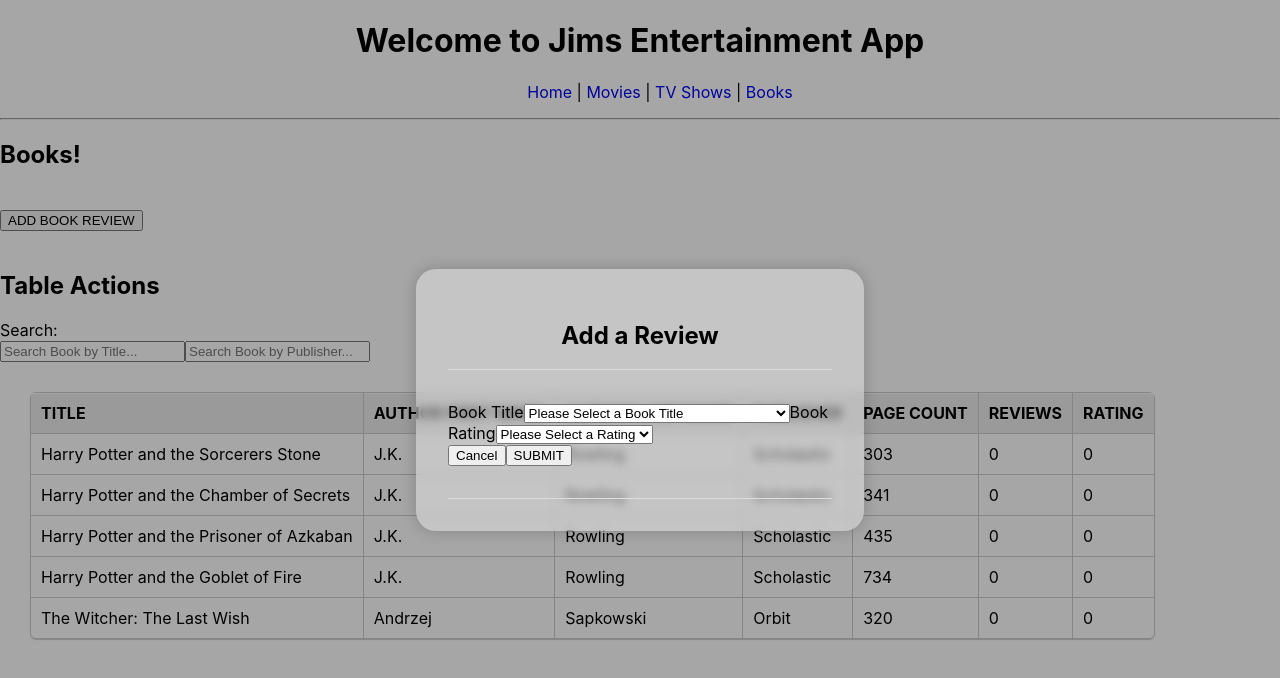
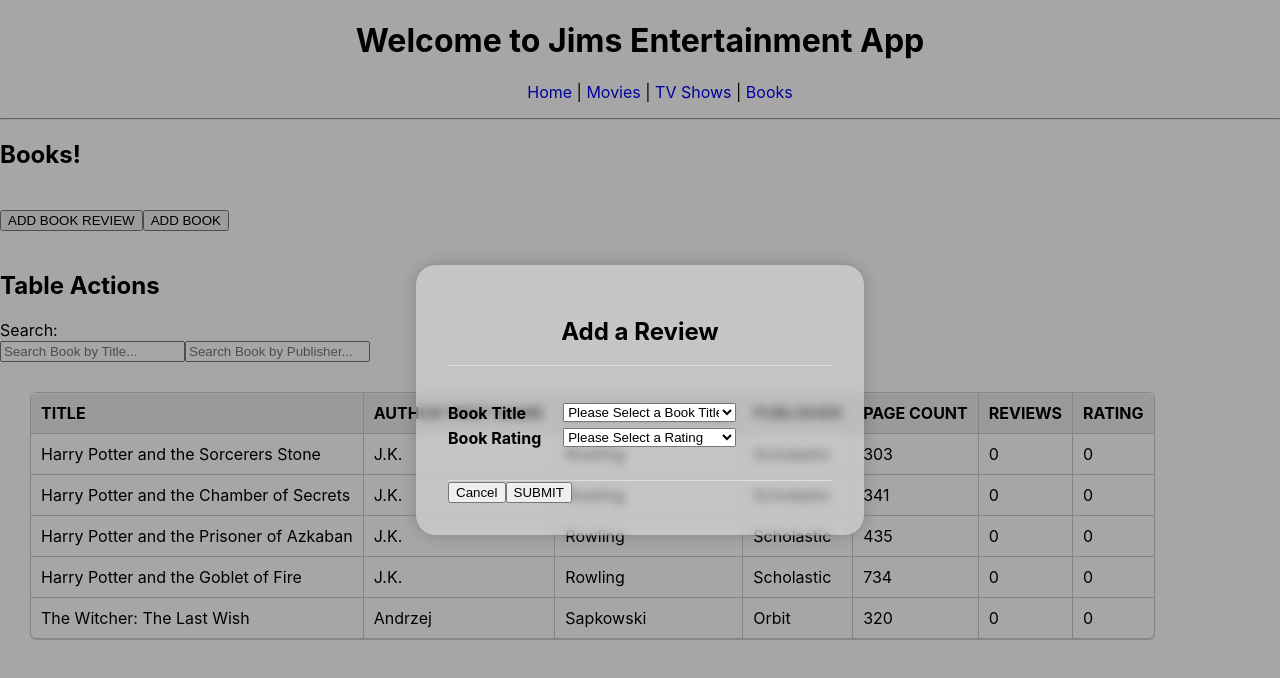
Before and after one commit to jjwebdev1865/ReactPersonalProject_EntertainmentApp, a React (Create React App) app: page /books in a window 1280 px wide. Both pictures are taken after a click on the button "ADD BOOK REVIEW". Shown: the top 678 px of the page. Built offline with nearby package versions, Linux system fonts and the light colour scheme.

Commit message:
add book temp commit

```diff
--- /dev/null
+++ b/src/components/AddBookModal.js
@@ -0,0 +1,66 @@
+import React from 'react';
+import '../static/modal.scss';
+
+export default class Modal1 extends React.Component {
+
+    render() {
+        const { show, title, submit, type, close, changeHandler }= this.props;
+        return(
+            <>
+                {show ?
+                <div className='modalContainer'>
+                    <div className='modal' onClick={(e) => e.stopPropagation()}>
+                        <header className='modal_header'>
+                                <h2 className='modal_header-title'>{title}</h2>
+                        </header>
+                        <main className='modal_content'>
+                            <form onSubmit={submit}>
+                                <div>
+                                    <label htmlFor='reviewTitle'>{type} Title</label>
+                                    <input
+                                        type="text"
+                                        placeholder="Please enter title..."
+                                        id='addBookTitle'
+                                        name='addBookTitle'
+                                        onChange={changeHandler}
+                                    />
+                                </div>
+                                <div>
+                                    <label  htmlFor='reviewTitle'>Author First Name</label>
+                                    <input
+                                        type="text"
+                                        placeholder="Please enter author first name..."
+                                        id='addBookAuthorFName'
+                                        name='addBookAuthorFName'
+                                        onChange={changeHandler}
+                                    />
+                                </div>
+
+                                <div>
+                                    <label htmlFor='reviewTitle'>Author Last Name</label>
+                                    <input type="text" placeholder="Please enter author last name..."/>
+                                </div>
+
+                                <div>
+                                    <label htmlFor='reviewTitle'>Publisher</label>
+                                    <input type="text" placeholder="Please enter publisher name..."/>
+                                </div>
+
+                                <div>
+                                    <label htmlFor='reviewTitle'>Page Count</label>
+                                    <input type="text" placeholder="Please enter page count..."/>
+                                </div>
+                            </form>
+
+                        </main>
+                        <footer className='modal-footer'>
+                            <input type="button" onClick={close} value="Cancel" />
+                            <input className='submit' type='submit' value="SUBMIT" onClick={submit} />
+                        </footer>
+                    </div>
+                </div>
+                : null }
+            </>
+        )
+    }
+}
--- a/src/components/table/Modal.js
+++ b/src/components/table/Modal.js
@@ -4,7 +4,6 @@ import '../../static/modal.scss';
 export default class Modal1 extends React.Component {
 
     render() {
-        // console.log(this.props.show)
         return (
             <>
             {this.props.show ?
@@ -15,6 +14,7 @@ export default class Modal1 extends React.Component {
                         </header>
                         <main className='modal_content'>
                             <form onSubmit={this.props.submit}>
+                                <div>
                                     <label htmlFor='reviewTitle'>{this.props.type} Title</label>
                                     <select id='reviewTitle' name='reviewTitle' onChange={this.props.changeHandler} required >
                                         {this.props.titles.map((title, index) => {
@@ -23,6 +23,8 @@ export default class Modal1 extends React.Component {
                                             )
                                         })}
                                     </select>
+                                </div>
+                                <div>
                                     <label htmlFor='reviewRating'>{this.props.type} Rating</label>
                                     <select className='reviewRatingInput' id='reviewRating' name='reviewRating' onChange={this.props.changeHandler} required>
                                         <option value="0">Please Select a Rating</option>
@@ -32,12 +34,13 @@ export default class Modal1 extends React.Component {
                                         <option value="4">4</option>
                                         <option value="5">5</option>
                                     </select>
+                                </div>
+                            </form>
+                        </main>
                         <footer className='modal-footer'>
                             <input type="button" onClick={this.props.close} value="Cancel" />
                             <input className='submit' type='submit' value="SUBMIT" />
                         </footer>
-                        </form>
-                    </main>
                     </div>
                 </div>
 
--- a/src/routes/books.jsx
+++ b/src/routes/books.jsx
@@ -5,6 +5,7 @@ import TableHeader from '../components/table/TableHeader';
 import jsonData from '../data/books.json';
 import TableBody from '../components/table/TableBody';
 import Modal from '../components/table/Modal';
+import AddBookModal from '../components/AddBookModal'
 import SearchBar from '../components/SearchBar';
 
 import '../static/pageStyles.css';
@@ -20,16 +21,34 @@ export default class Books extends React.Component {
             tableContent: [],
             bookTitles:[],
             modal_status: false,
+            modal_status_addBook: false,
             reviewTitle: "",
             reviewRating: "0",
             searchTitleField: "",
             searchPublisherField: "",
-            searchFieldType: ""
+            searchFieldType: "",
+            addBookTitle: "",
+            addBookAuthorFName: "",
+            addBookAuthorLName: "",
+            addBookPublisher: "",
+            addBookPageCount: "",
         }
     }
 
-    toggle = (status) => (event) => {
-        this.setState({modal_status: status});
+    toggle = (status, type) => () => {
+        if (type === "review") {
+            this.setState({modal_status: status});
+        } else if (type === "add") {
+            console.log("adding book");
+
+            this.setState({addBookTitle: ""});
+            this.setState({addBookAuthorFName: ""});
+            this.setState({addBookAuthorLName: ""});
+            this.setState({addBookPublisher: ""});
+            this.setState({addBookPageCount: ""});
+            this.setState({modal_status_addBook: status});
+        }
+
     }
 
     componentDidMount() {
@@ -89,7 +108,7 @@ export default class Books extends React.Component {
         })
     };
 
-    handleSubmit = (event) => {
+    handleReviewSubmit = (event) => {
         event.preventDefault();
         let book_list = [...this.state.books];
         for (let i = 0; i < book_list.length; i++) {
@@ -100,7 +119,24 @@ export default class Books extends React.Component {
         }
         this.handleFilteredContentData();
         this.setState({books: book_list});
-        this.toggle();
+        this.toggle(false, "review");
+    }
+
+    handleAddSubmit = (event) => {
+        event.preventDefault();
+        console.log("in handleAddSubmit");
+        // let book_list = [...this.state.books];
+        // console.log(book_list)
+        const { addBookTitle, addBookAuthorFName, addBookAuthorLName, addBookPublisher, addBookPageCount } = this.state;
+        // if (addBookTitle !== "" && addBookAuthorFName !== "" && addBookAuthorLName !== ""
+        //             && addBookPublisher !== "" && addBookPageCount !== "") {
+            if (addBookTitle !== "" && addBookAuthorFName !== "") {
+            console.log('valid scenario');
+            this.toggle(false, "add")
+        } else {
+            console.log("not valid")
+        }
+
     }
 
     onSearchChange = (searchType) => (event) => {
@@ -119,8 +155,9 @@ export default class Books extends React.Component {
       }
 
     render() {
-        const { bookTitles,  tableHeaders, modal_status, searchTitleField} = this.state;
+        const { bookTitles,  tableHeaders, modal_status, modal_status_addBook, searchTitleField} = this.state;
         const filteredBooks = this.handleFilteredContentData(searchTitleField);
+        console.log(this.state.modal_status_addBook)
         return(
             <div>
                 <Header />
@@ -132,14 +169,28 @@ export default class Books extends React.Component {
                         type="button"
                         value="ADD BOOK REVIEW"
                         className='clickme'
-                        onClick={this.toggle(true)}
+                        onClick={this.toggle(true, "review")}
                     />
                     <Modal show={modal_status}
                         title="Add a Review"
                         type="Book"
-                        close={this.toggle(false)}
-                        submit={this.handleSubmit}
+                        close={this.toggle(false, "review")}
+                        submit={this.handleReviewSubmit}
                         titles={bookTitles}
+                        changeHandler={this.changeHandler}
+                    />
+                    <input
+                        type="button"
+                        value="ADD BOOK"
+                        className='clickme'
+                        onClick={this.toggle(true, "add")}
+                    />
+                    <AddBookModal
+                        show={modal_status_addBook}
+                        title="Add Book to Collection"
+                        submit={this.handleAddSubmit}
+                        type="Book"
+                        close={this.toggle(false, "add")}
                         changeHandler={this.changeHandler}
                     />
 
--- a/src/routes/movies.jsx
+++ b/src/routes/movies.jsx
@@ -27,7 +27,6 @@ export default class Movies extends React.Component {
             <div>
                 <Header />
                 <NavBar />
-                <hr />
                 <h2>Movies!</h2>
 
                 <table>
--- a/src/routes/shows.jsx
+++ b/src/routes/shows.jsx
@@ -7,7 +7,6 @@ export default function Shows() {
         <div>
             <Header />
             <NavBar />
-            <hr />
             <h2>TV Shows!</h2>
         </div>
     );
--- a/src/static/modal.scss
+++ b/src/static/modal.scss
@@ -11,7 +11,8 @@
     align-items: center;
 
     .modal {
-      width: 30vw;
+      // width: 30vw;
+      width: 30%;
       height: auto;
       background-color: #fff;
       padding: 2rem;
@@ -50,6 +51,17 @@
       &_content {
         border-bottom: 1px solid #dddddd;
         padding: 2rem 0;
+        div {
+          margin-top: 5px;
+        }
+        label {
+          font-weight: bold;
+        }
+        input, select {
+          margin-right: 25%;
+          float: right;
+          width: 45%;
+        }
       }
 
       &_footer {
```
Lines whose indentation alone changed are shown as unchanged.
